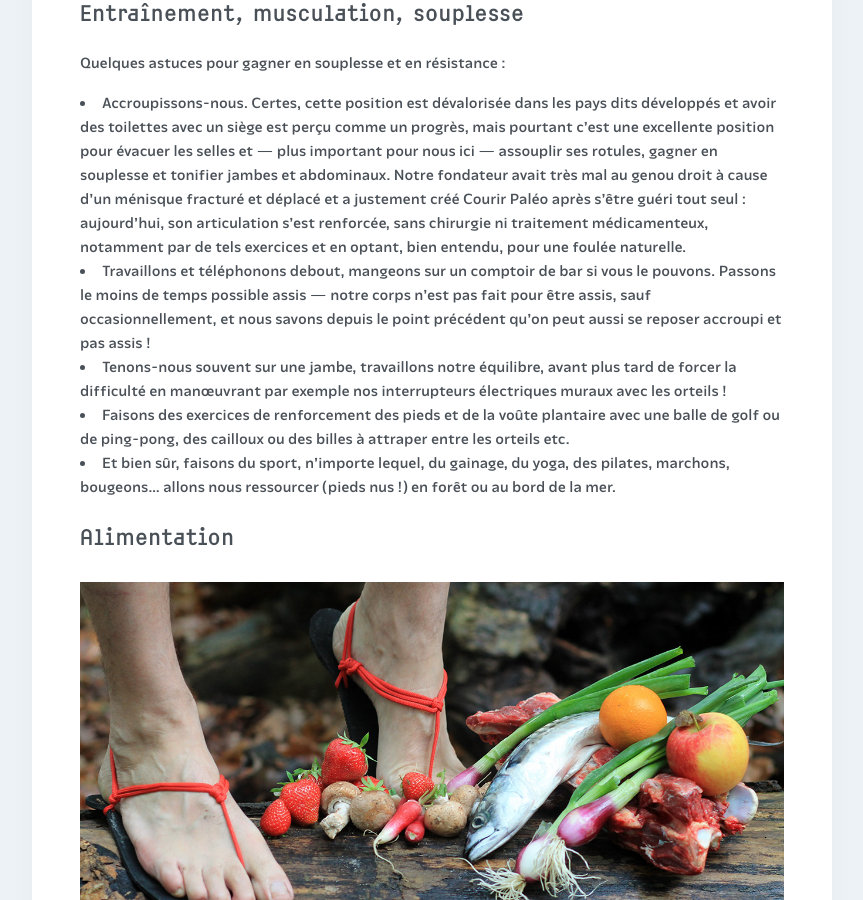
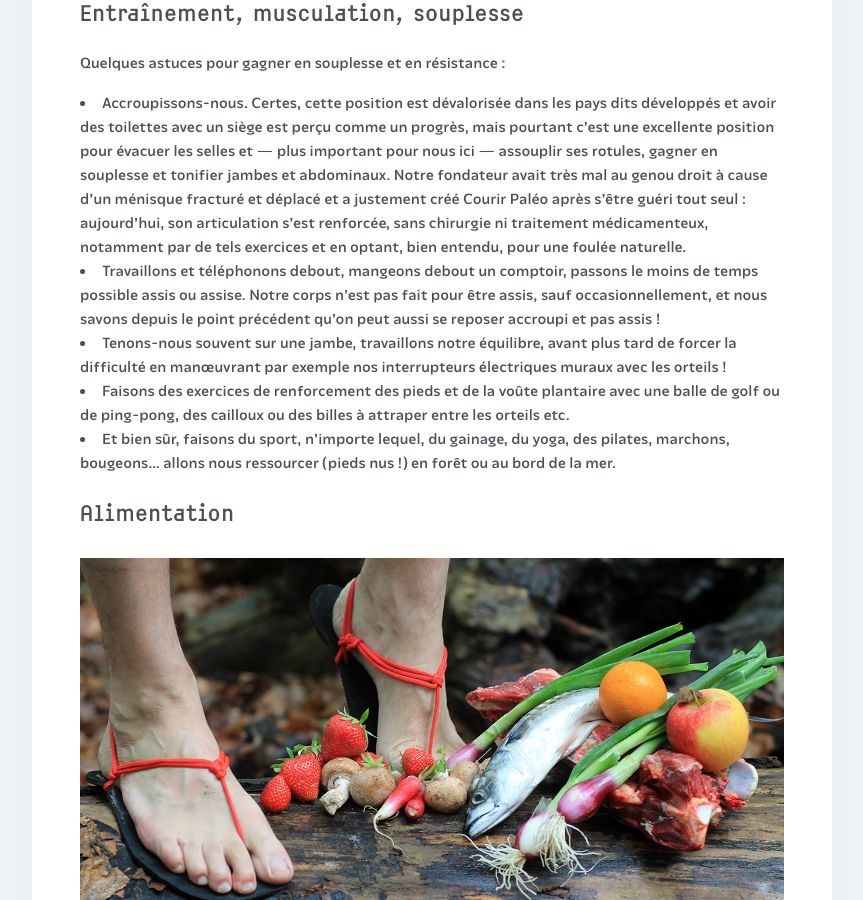
Before and after one commit to courirpaleo/courirpaleo.github.io, a Jekyll site: the page built from _pages/ressources.md, in a window 1280 px wide and 900 px high, scrolled down 2696 px. Shown: the whole window, without its empty margins (208-1071 px from the left). Built offline with Jekyll 4.4.1, drawn with Linux system fonts in a browser that asks for light colours; some web fonts are replaced.

Commit message:
Update ressources.md

```diff
--- a/_pages/ressources.md
+++ b/_pages/ressources.md
@@ -23,7 +23,7 @@
 ## Entraînement, musculation, souplesse
 Quelques astuces pour gagner en souplesse et en résistance&nbsp;:
 - Accroupissons-nous. Certes, cette position est dévalorisée dans les pays dits développés et avoir des toilettes avec un siège est perçu comme un progrès, mais pourtant c'est une excellente position pour évacuer les selles et &mdash;&nbsp;plus important pour nous ici&nbsp;&mdash; assouplir ses rotules, gagner en souplesse et tonifier jambes et abdominaux. Notre fondateur avait très mal au genou droit à cause d'un ménisque fracturé et déplacé et a justement créé Courir Paléo après s'être guéri tout seul&nbsp;: aujourd'hui, son articulation s'est renforcée, sans chirurgie ni traitement médicamenteux, notamment par de tels exercices et en optant, bien entendu, pour une foulée naturelle.
-- Travaillons et téléphonons debout, mangeons sur un comptoir de bar si vous le pouvons. Passons le moins de temps possible assis&nbsp;&mdash;&nbsp;notre corps n'est pas fait pour être assis, sauf occasionnellement, et nous savons depuis le point précédent qu'on peut aussi se reposer accroupi et pas assis&nbsp;!
+- Travaillons et téléphonons debout, mangeons debout un comptoir, passons le moins de temps possible assis ou assise. Notre corps n'est pas fait pour être assis, sauf occasionnellement, et nous savons depuis le point précédent qu'on peut aussi se reposer accroupi et pas assis&nbsp;!
 - Tenons-nous souvent sur une jambe, travaillons notre équilibre, avant plus tard de forcer la difficulté en man&oelig;uvrant par exemple nos interrupteurs électriques muraux avec les orteils&nbsp;!
 - Faisons des exercices de renforcement des pieds et de la voûte plantaire avec une balle de golf ou de ping-pong, des cailloux ou des billes à attraper entre les orteils etc.
 - Et bien sûr, faisons du sport, n'importe lequel, du gainage, du yoga, des pilates, marchons, bougeons... allons nous ressourcer (pieds nus&nbsp;!) en forêt ou au bord de la mer.
```
